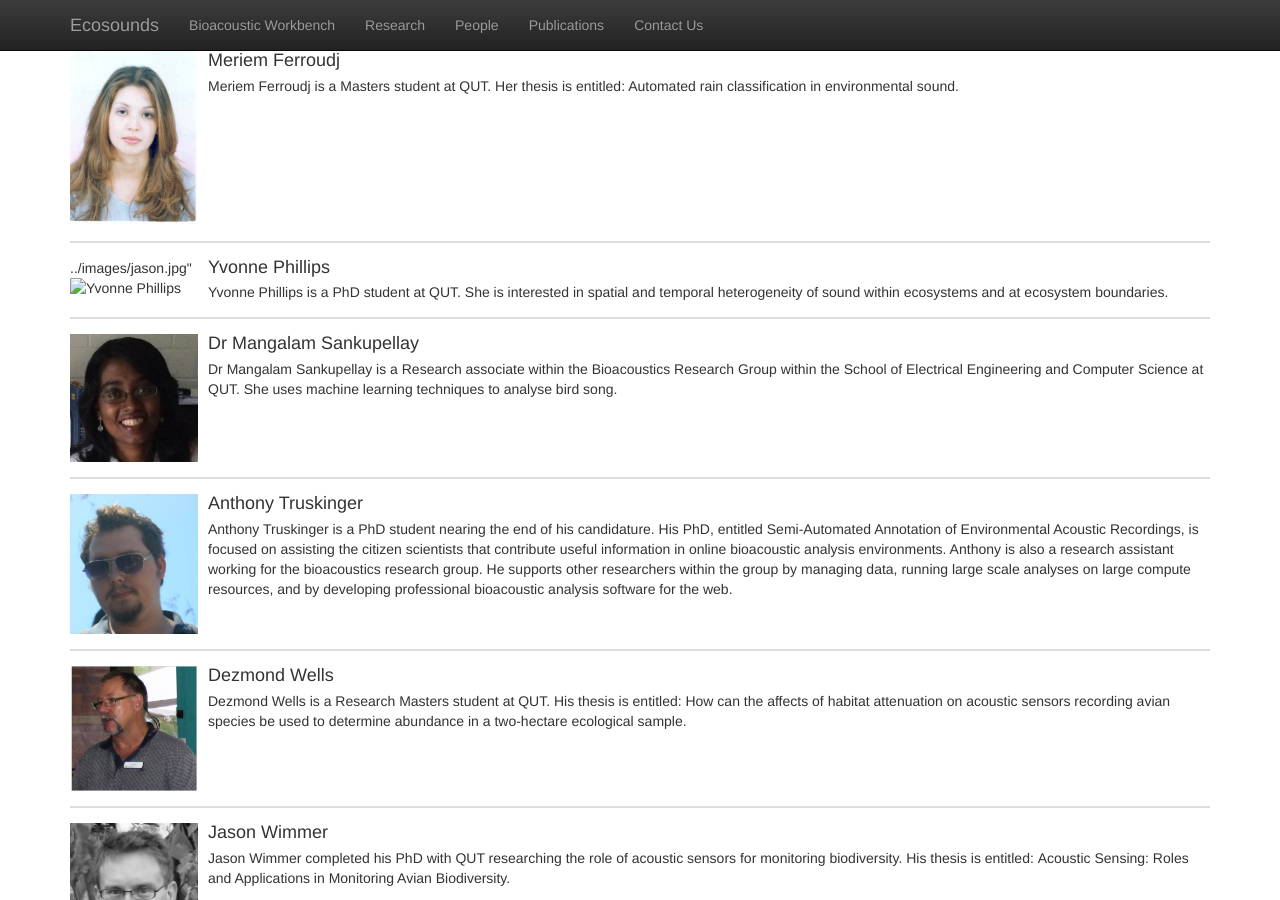
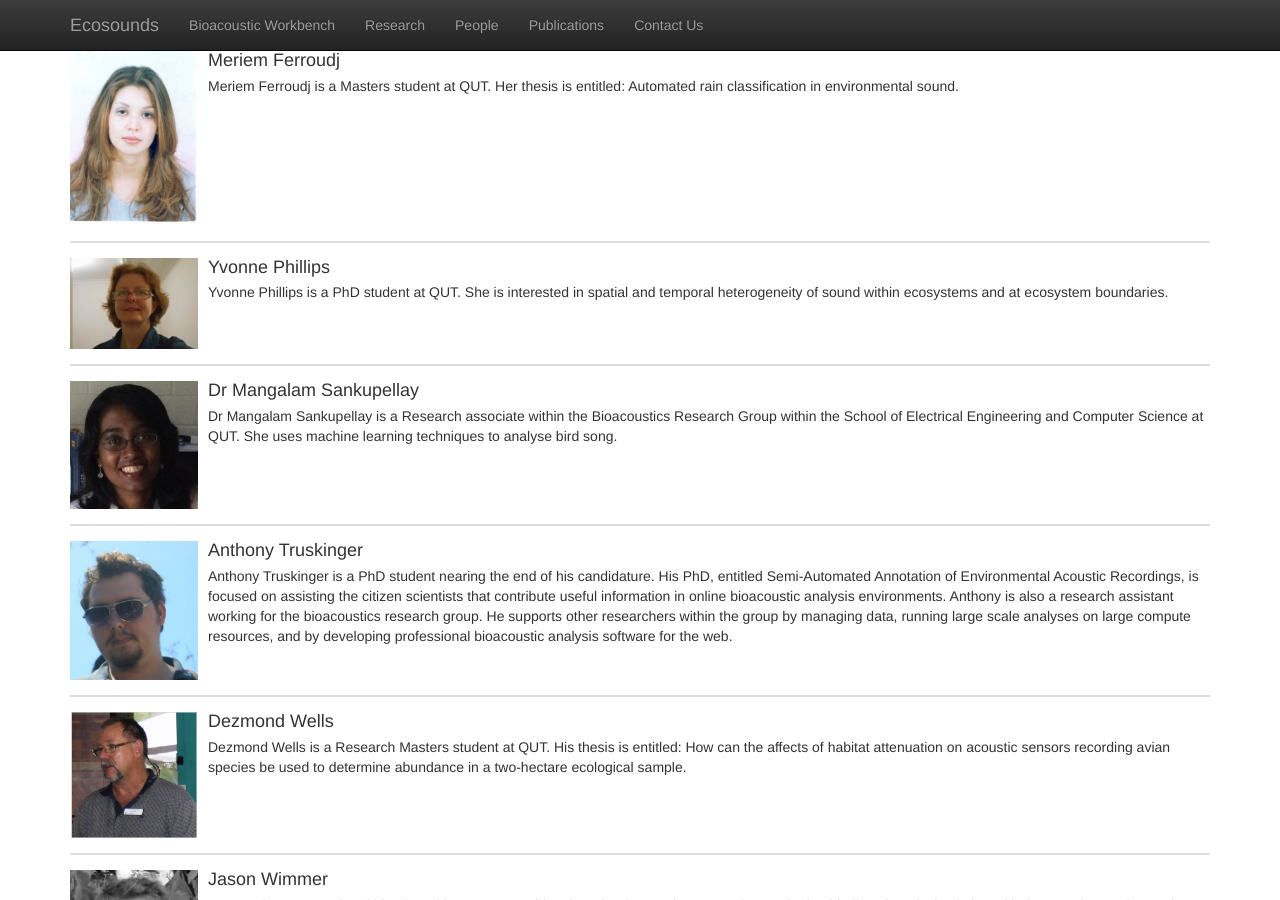
Before and after one commit to QutEcoacoustics/research-blog, a Jekyll site: the page built from people/people.html, in a window 1280 px wide and 900 px high, scrolled down 1142 px. Built offline with Jekyll 4.4.1, drawn with Linux system fonts in a browser that asks for light colours; nearby versions of some CDN libraries; Markdown is read by kramdown in place of the engine named in the settings.

Commit message:
Updated bio and photo

```diff
--- a/people/people.html
+++ b/people/people.html
@@ -110,9 +110,9 @@ title: Ecosounds | People
                 environmental sound.
             </div>
         </li>
-<li class="media">
+        <li class="media">
             <span class="pull-left">
-        ../images/jason.jpg"       <img class="media-object" src="" alt="Yvonne Phillips">
+               <img class="media-object" src="../images/Yvonne.jpg" alt="Yvonne Phillips">
             </span>
 
             <div class="media-body">
```
Also changed, not shown: images/Yvonne.jpg (added).
